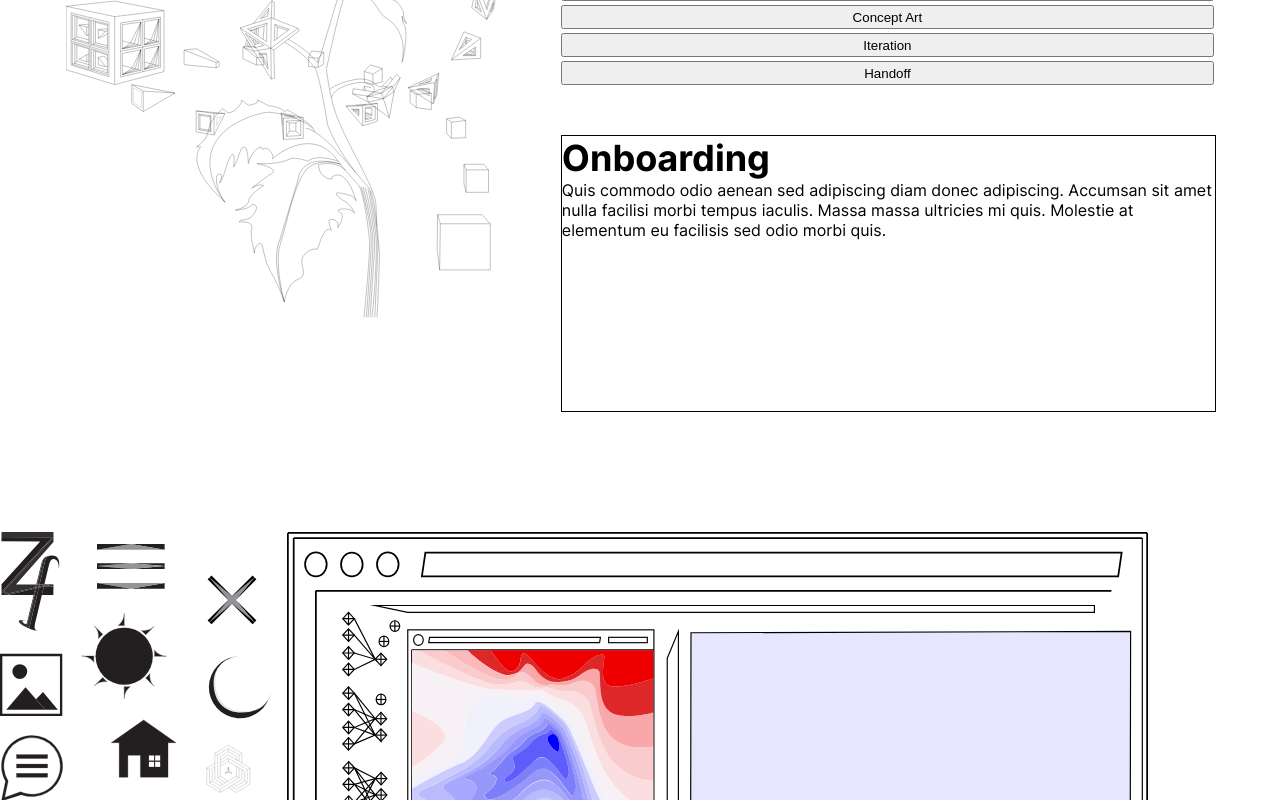
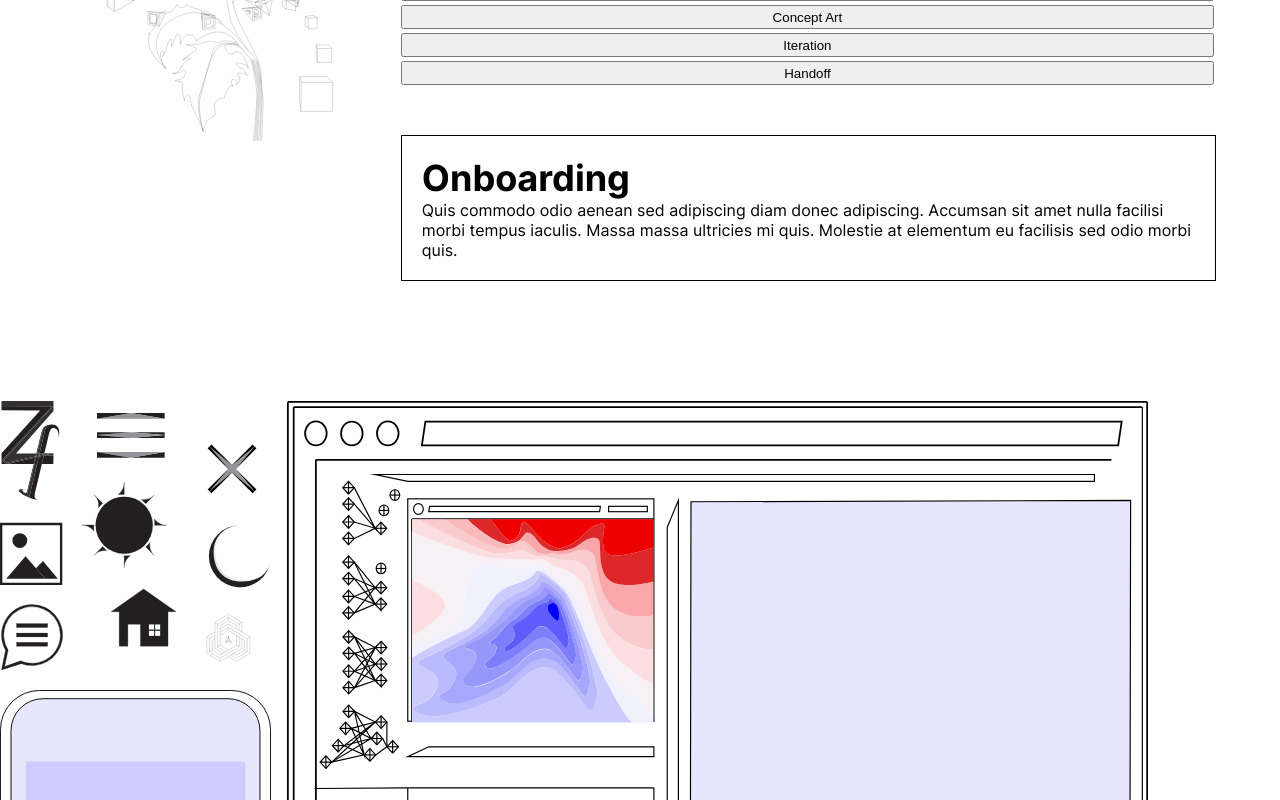
Before and after one commit to paul-lorenc/zipperfield-dot-co, a Next.js app: page / in a window 1280 px wide. Shown: the part 1420-2220 px from the top of the page. Built offline with nearby package versions, Linux system fonts and the light colour scheme.

Commit message:
visual updates to carousel

```diff
--- a/components/ProcessCard.tsx
+++ b/components/ProcessCard.tsx
@@ -79,20 +79,28 @@ function ProcessCard() {
           <div className="ZProcess--Carousel--Container">
             <div className="ZProcess--Carousel">
               <div className="ZP--Carousel--Card">
+                <div className="ZP--CardWrap">
                   <h2 className="ZProcess--Heading">{processText[0].title}</h2>
                   <p className="ZProcess--Body">{processText[0].text}</p>
                 </div>
+              </div>
               <div className="ZP--Carousel--Card">
+                <div className="ZP--CardWrap">
                   <h2 className="ZProcess--Heading">{processText[1].title}</h2>
                   <p className="ZProcess--Body">{processText[1].text}</p>
                 </div>
+              </div>
               <div className="ZP--Carousel--Card">
+                <div className="ZP--CardWrap">
                   <h2 className="ZProcess--Heading">{processText[2].title}</h2>
                   <p className="ZProcess--Body">{processText[2].text}</p>
                 </div>
+              </div>
               <div className="ZP--Carousel--Card">
+                <div className="ZP--CardWrap">
                   <h2 className="ZProcess--Heading">{processText[3].title}</h2>
                   <p className="ZProcess--Body">{processText[3].text}</p>
+                </div>
               </div>
             </div>
           </div>
--- a/styles/main.css
+++ b/styles/main.css
@@ -402,7 +402,10 @@ main {
 .ZP--Carousel--Card {
   scroll-snap-align: center;
   min-width: 100%;
-  height: 275px;
+}
+
+.ZP--CardWrap {
+  margin: 20px;
 }
 
 .ZProcess--Heading {
```
Lines whose indentation alone changed are shown as unchanged.
